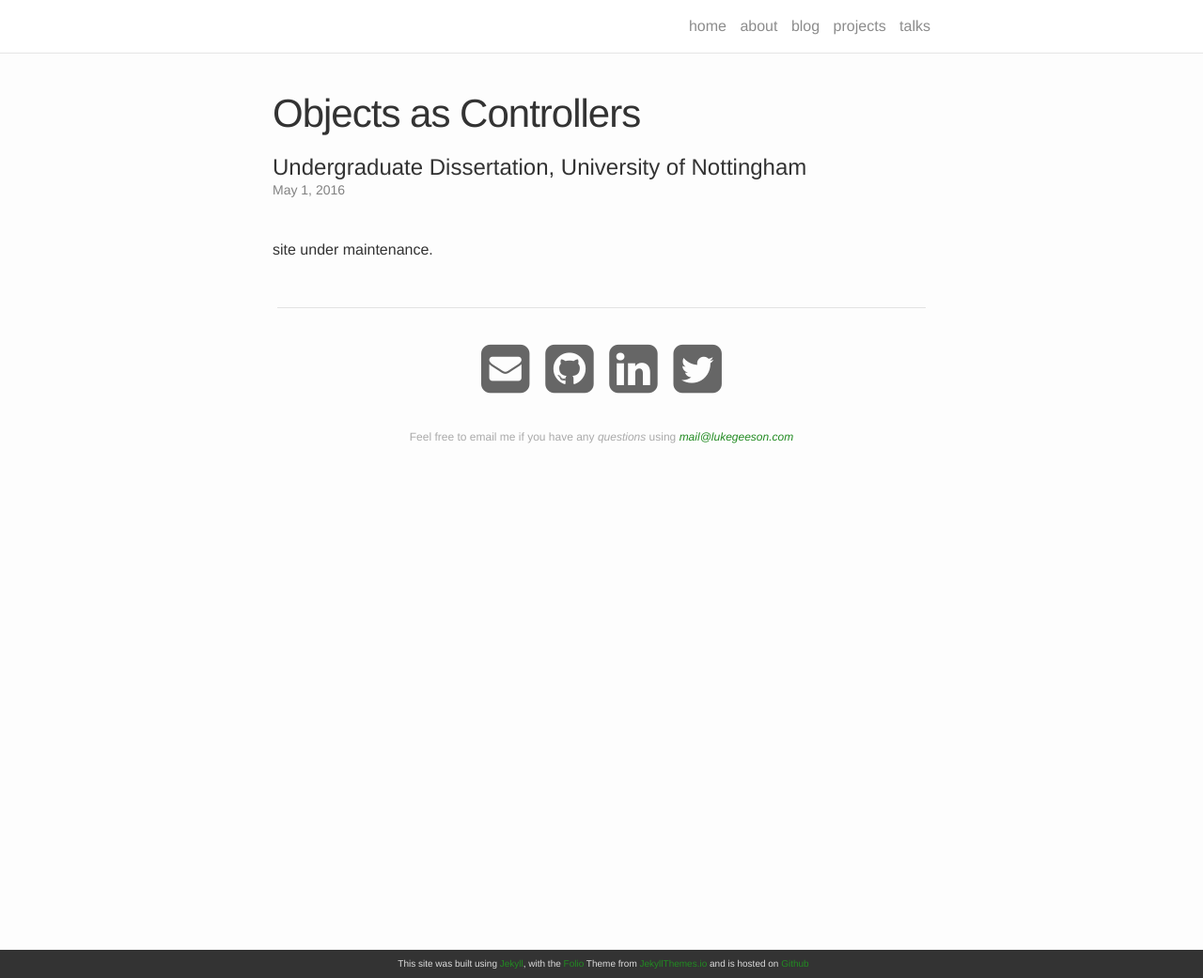
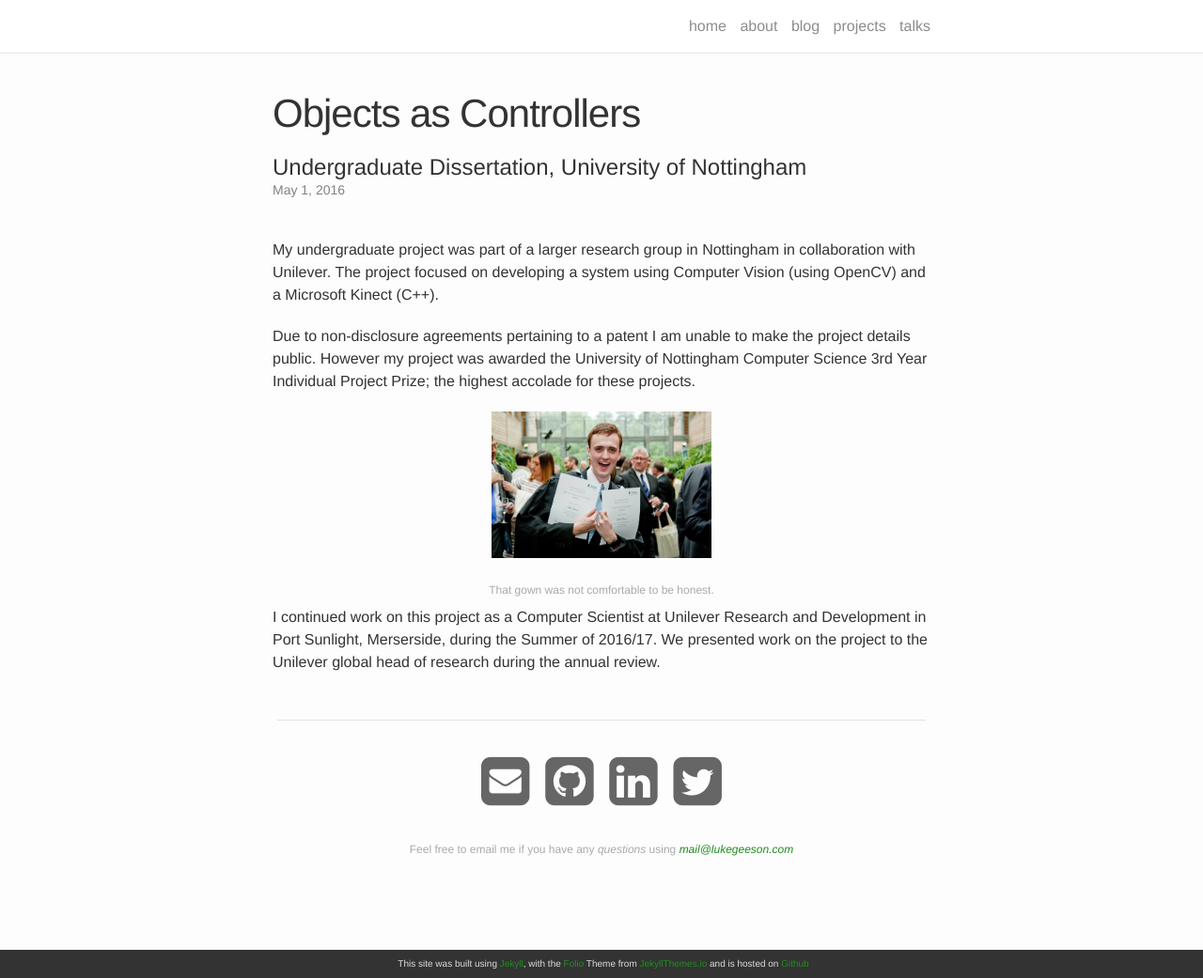
Before and after one commit to lukeg101/lukeg101.github.io, a Jekyll site: the page built from _projects/2016-05-01-Notts-UG-diss.markdown, in a window 1280 px wide and 1041 px high. Shown: the whole window at 94% size. Built offline with Jekyll 4.4.1, drawn with Linux system fonts in a browser that asks for light colours; nearby versions of some CDN libraries.

Commit message:
added info about ug diss to projects section

```diff
--- a/_projects/2016-05-01-Notts-UG-diss.markdown
+++ b/_projects/2016-05-01-Notts-UG-diss.markdown
@@ -4,5 +4,17 @@ title: Objects as Controllers
 description: Undergraduate Dissertation, University of Nottingham
 date: 2016-05-01
 ---
+My undergraduate project was part of a larger research group in Nottingham in collaboration with Unilever. The project focused on developing a system using Computer Vision (using OpenCV) and a Microsoft Kinect (C++).
 
-site under maintenance.
+Due to non-disclosure agreements pertaining to a patent I am unable to make the project details public. However my project was awarded the University of Nottingham Computer Science 3rd Year Individual Project Prize; the highest accolade for these projects.
+
+<div class="img_col">
+	<center>
+	<img class="one" src="{{ site.baseurl }}/img/ugdissaward.jpeg" alt="Receiving awards for my undergraduate projects" title="Receiving awards for my undergraduate projects"/>
+	</center>
+</div>
+<div class="col three caption">
+	That gown was not comfortable to be honest.
+</div>
+
+I continued work on this project as a Computer Scientist at Unilever Research and Development in Port Sunlight, Merserside, during the Summer of 2016/17. We presented work on the project to the Unilever global head of research during the annual review.
```
Also changed, not shown: img/ugdissaward.jpeg (added).
